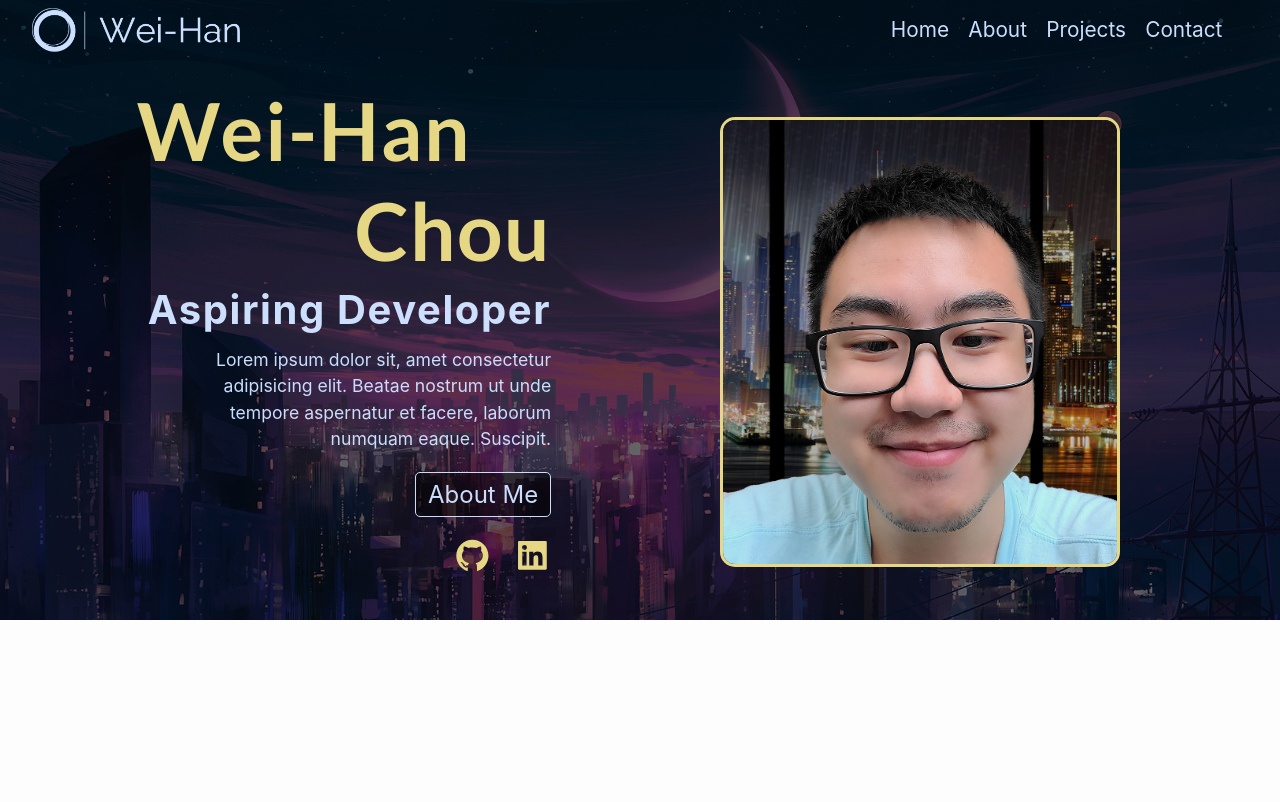
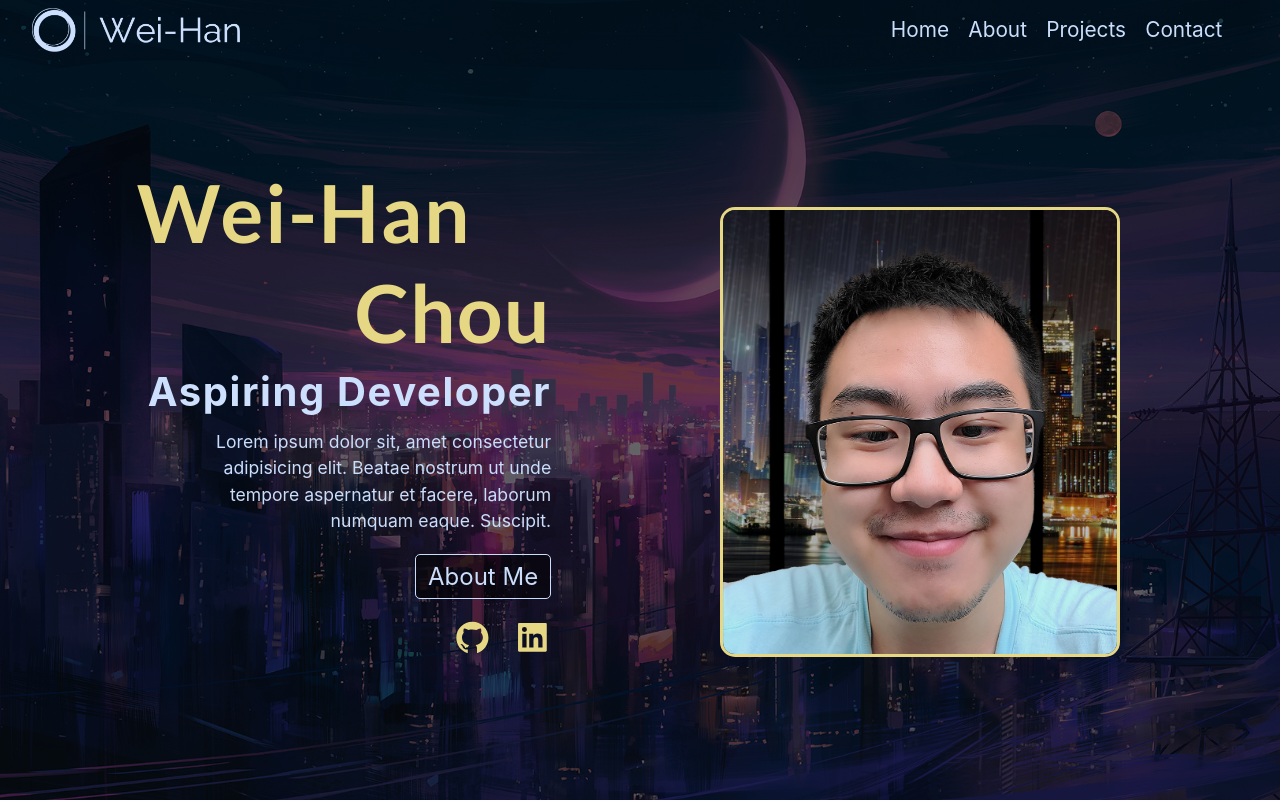
Before and after one commit to chouweihan/chouweihan.com, a React (Create React App) app: page / in a window 1280 px wide. Shown: the top 802 px of the page. Built offline with nearby package versions, Linux system fonts and the light colour scheme; a web font is replaced by a local one.

Commit message:
fixed some more bugs with background, readjust query sizes

```diff
--- a/src/components/Hero.js
+++ b/src/components/Hero.js
@@ -39,11 +39,12 @@ const HeroWrapper = styled.div`
   place-items: center;
   padding-top: 4rem;
   padding-bottom: 2rem;
+  min-height: 100vh;
 
   .background-wrapper {
     min-height: 100vh;
+    width: 100%;
     top: 0;
-    width: 100%;
     background: linear-gradient(rgb(0, 0, 0, 0.6), rgba(0, 0, 0, 0.6)),
       url(${heroBackground}) center/cover no-repeat;
     position: fixed;
@@ -104,7 +105,7 @@ const HeroWrapper = styled.div`
   }
 
   .hero-info {
-    margin-top: 1rem;
+    margin-top: -2rem;
     display: flex;
     flex-direction: column;
     .firstName {
@@ -123,6 +124,21 @@ const HeroWrapper = styled.div`
     p {
       font-size: 1rem;
       color: var(--color-logo);
+    }
+  }
+
+  @media screen and (min-width: 768px) {
+    .hero-img {
+      img {
+        width: 300px;
+        height: 300px;
+      }
+    }
+    .hero-info {
+      margin-top: 0.5rem;
+      h1 {
+        font-size: 4.5rem;
+      }
     }
   }
 
@@ -162,6 +178,7 @@ const HeroWrapper = styled.div`
       margin-left: 1.5rem;
     }
     .hero-info {
+      margin-top: 0;
       grid-column: 1;
       text-align: end;
       padding-left: 3rem;
@@ -231,6 +248,37 @@ const HeroWrapper = styled.div`
       padding-left: 15rem;
     }
   }
+
+  @media screen and (max-width: 480px) and (max-height: 780px) {
+    .hero-img {
+      img {
+        width: 180px;
+        height: 180px;
+      }
+    }
+
+    .hero-info {
+      margin-top: 1.5rem;
+      h1 {
+        font-size: 3.2rem;
+      }
+    }
+  }
+
+  @media screen and (max-width: 480px) and (max-height: 668px) {
+    .hero-img {
+      img {
+        width: 150px;
+        height: 150px;
+      }
+    }
+
+    .hero-info {
+      h1 {
+        font-size: 3rem;
+      }
+    }
+  }
 `;
 
 export default Hero;
```
